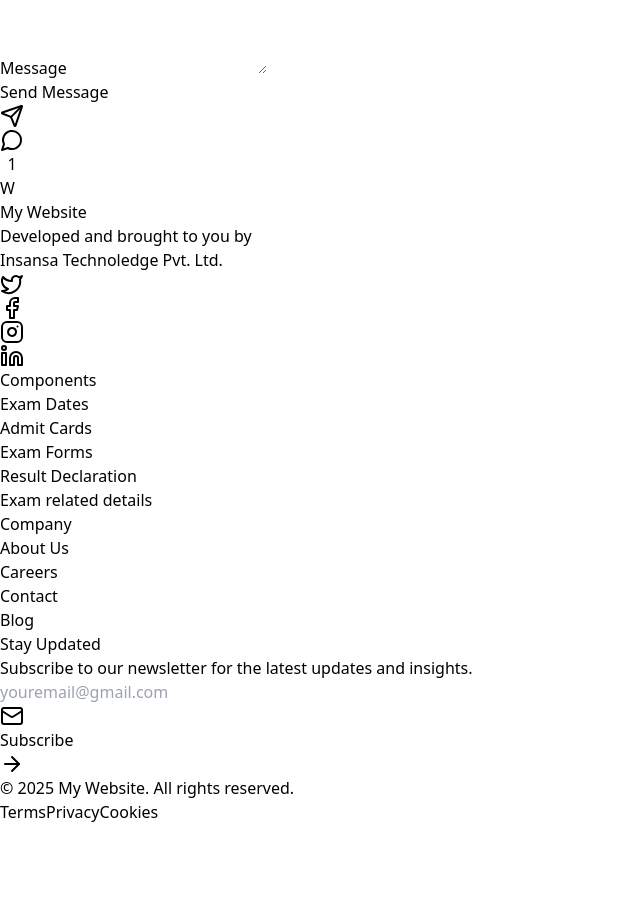
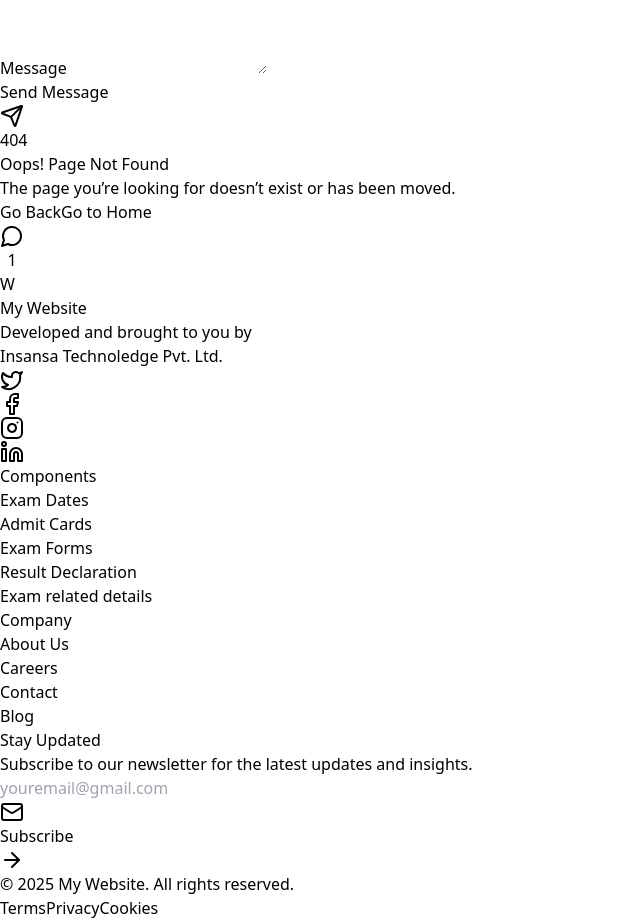
Before and after one commit to InsansaTechnoledge/Insansa_Government_Project, a React (Vite) app in the folder insansagov/: page / in a window 1280 px wide. Shown: the part 8620-9540 px from the top of the page, without its empty margins (0-640 px from the left). Before the commit the page ends 9444 px from the top, so only its background shows below. Built offline with nearby package versions, Linux system fonts and the light colour scheme; a web font is replaced by a local one.

Commit message:
route for error page

```diff
--- a/insansagov/src/PageLinks.jsx
+++ b/insansagov/src/PageLinks.jsx
@@ -24,12 +24,11 @@ const PageLinks = () => {
           <Route path='/opportunity' element={<Opportunities/>} />
           <Route path='/search' element={<SearchPage/>} />
           <Route path='/authority' element={<Authority/>} />
+          <Route path='*' element={<ErrorPage/>} />
           </Routes>
 
         </div>
-          <Routes>
 
-          </Routes>
         <ChatBot/>
         <Footer/>
 
```
